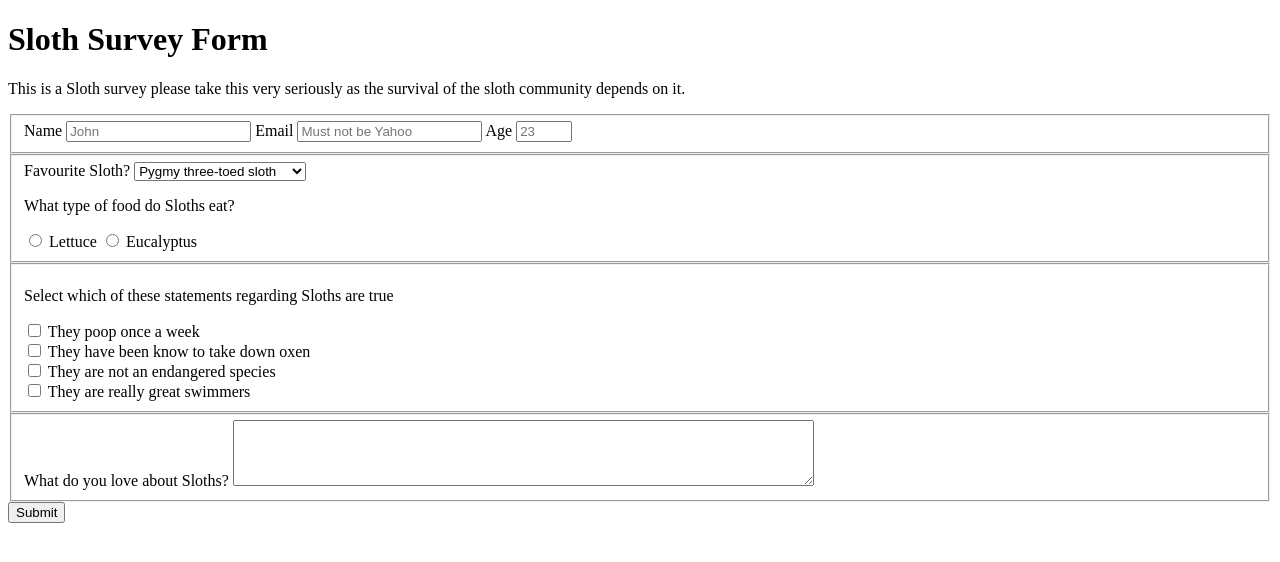
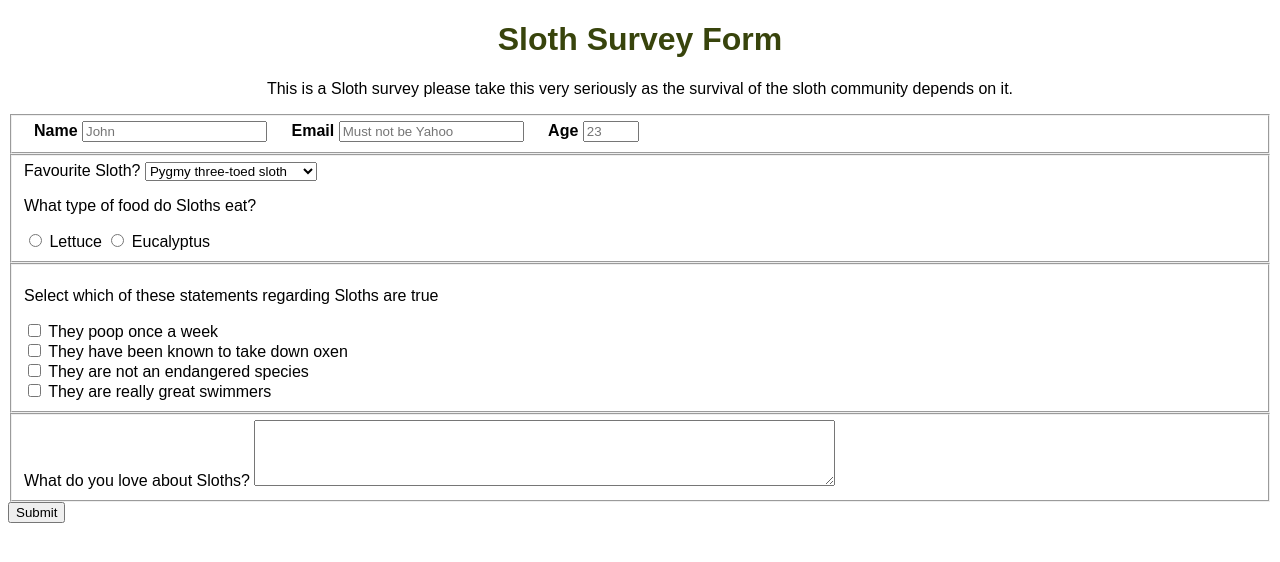
Before and after one commit to SamRapley97/fcc-rwd-surveyform, a plain HTML site: page index.html in a window 1280 px wide. Drawn offline with Linux system fonts and the light colour scheme.

Commit message:
stylesheet

```diff
--- a/index.html
+++ b/index.html
@@ -4,6 +4,7 @@
         <meta charset="UTF-8">
         <title>Sloth Survery Form
         </title>
+        <link rel="stylesheet" href="style.css">
     </head>
     <body>
         <h1 id="title">Sloth Survey Form</h1>
@@ -39,7 +40,7 @@
                 <label for="sloth-fact-1">They poop once a week</label>
                 <br>
                 <input type="checkbox" id="sloth-false-1" value="oxen">
-                <label for="sloth-false-1">They have been know to take down oxen</label>
+                <label for="sloth-false-1">They have been known to take down oxen</label>
                 <br>
                 <input type="checkbox" id="sloth-false-2" value="endangered">
                 <label for="sloth-false-2">They are not an endangered species</label>
--- a/style.css
+++ b/style.css
@@ -0,0 +1,17 @@
+* {
+    font-family:sans-serif;
+}
+
+#title {
+   text-align: center;
+   color: rgb(56, 68, 12);
+}
+
+#description {
+    text-align: center;
+}
+
+#name-label, #email-label, #number-label {
+    font-weight: bolder;
+    padding: 10px;
+}
```
Also changed, not shown: 1 other file.
